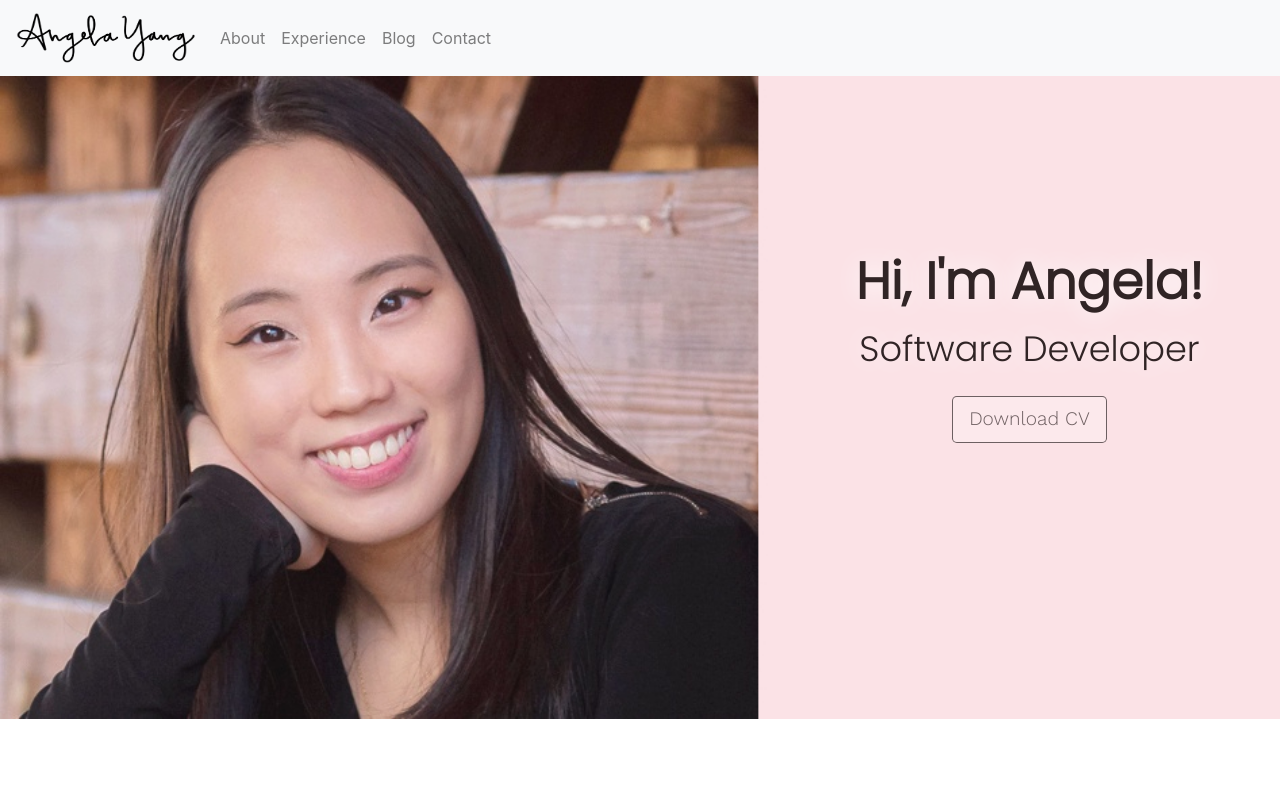
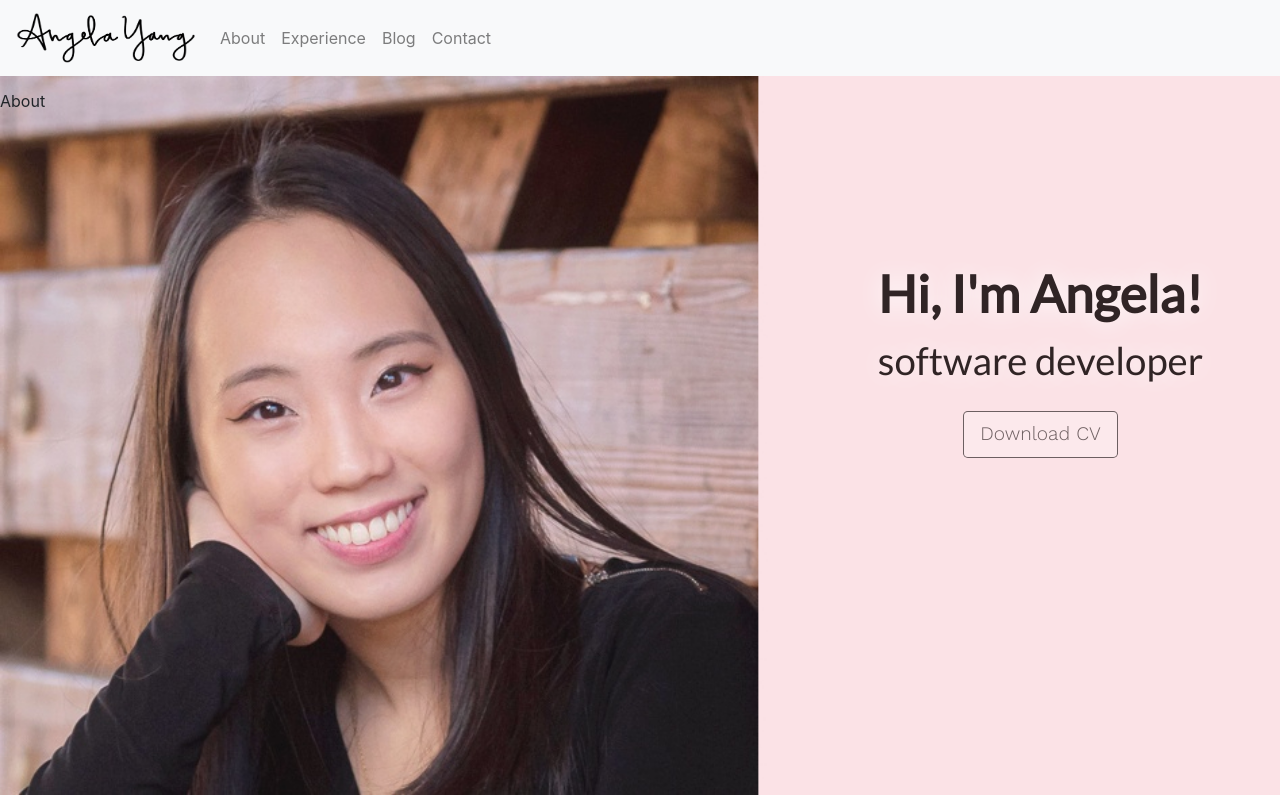
Before and after one commit to angelagyang/angelagyang.github.io, a React (Create React App) app in the folder personal-website/: page / in a window 1280 px wide. Shown: the top 800 px of the page. Built offline with nearby package versions, Linux system fonts and the light colour scheme.

Commit message:
fix the navbar sticky issue

```diff
--- a/personal-website/src/components/about.js
+++ b/personal-website/src/components/about.js
@@ -3,7 +3,7 @@ import React, { Component } from 'react'
 export default class About extends Component {
     render() {
       return (
-        <div id="about">
+        <div id="about" className="aboutContainer">
             <div className="aboutBody">
                 <p>About</p>
             </div>
--- a/personal-website/src/components/home.js
+++ b/personal-website/src/components/home.js
@@ -12,7 +12,7 @@ export default class Home extends Component {
               Hi, I'm Angela!
             </p>
             <p id="secondText">
-              Software Developer
+              software developer
             </p>
             <p>
               <Button href="AngelaYangCV.pdf" target="_blank" className="downloadCvButton" variant="primary" size="lg">Download CV</Button>
--- a/personal-website/src/components/navbar.js
+++ b/personal-website/src/components/navbar.js
@@ -4,7 +4,7 @@ import { Navbar,Nav } from 'react-bootstrap'
 export default class NavBar extends Component {
     render() {
       return (
-        <Navbar classame="pr-0 pl-0" bg="light" expand="lg" sticky="top" >
+        <Navbar id="sticky-bar" classame="pr-0 pl-0" bg="light" expand="lg" sticky="top" >
           <Navbar.Toggle aria-controls="basic-navbar-nav" />
           <Navbar.Brand href="#home">
             <img
--- a/personal-website/src/index.css
+++ b/personal-website/src/index.css
@@ -1,13 +1,15 @@
 /** FONTS **/
 @import url('https://fonts.googleapis.com/css2?family=IBM+Plex+Sans:wght@300;400&family=Libre+Franklin:wght@500&display=swap');
 @import url('https://fonts.googleapis.com/css2?family=Poppins:wght@300&family=Work+Sans:wght@300&display=swap');
+@import url('https://fonts.googleapis.com/css2?family=Lato&family=Montserrat:wght@600&family=Roboto:wght@700&display=swap');
 
 html{
-  height: 100%;
+  height: 100% !important;
   scroll-behavior: smooth;;
 }
 
 body {
+  /** for navbar **/
   margin: 0;
   width: 100%;
   height: 100% !important;
@@ -16,10 +18,6 @@ body {
     sans-serif;
   -webkit-font-smoothing: antialiased;
   -moz-osx-font-smoothing: grayscale;
-}
-
-html {
-  height: 100% !important;
 }
 
 code {
@@ -34,11 +32,16 @@ p {
 }
 
 /** NAVBAR **/
+.sticky-bar {
+  z-index:0;
+  position: sticky;
+  top: 0;
+}
+
 .center-navbar {
   width:30%;
   margin-left: 35%;
 }
-
 
 .basic-navbar-nav {
   width: 100%;
@@ -47,37 +50,28 @@ p {
 
 /** HOME PAGE **/
 
-/**
-.jumbotronImg {
-  background-image: url("images/angela.jpg");
-  max-width: 100%;
-  background-position: left;
-  background-size: cover;
-  background-repeat: no-repeat;
-  display: flex;
-  align-items: center;
-}
-*/
-
 .jumbotronContainer {
   display: flex;
-  overflow:hidden;
-  width: 100%;
-  height: 100%;
+  overflow: visible;
+  width: 100% !important;
+  height: 100% !important;
+  z-index:0;
 }
 
 .jumbotronImage {
   width: 100%;
   height: auto;
   position:absolute;
-  top: 0;
+  top: 70;
   left: 0;
+  z-index: 0
 }
 
 .jumbotronText {
   /** font config **/
   color: #302425;
-  font-family: 'Poppins', sans-serif;
+  font-family: 'Lato', sans-serif;
+
   /** Specify font size based on viewport - provide fallback for older browsers **/
   font-size: 80px;
   font-size: 4vw;
@@ -87,21 +81,21 @@ p {
   /** position config **/
   height: 100%;
   max-height:1000px;
-  z-index: 10;
+  z-index: 5;
   position: absolute;
-  top: 0;
+  top: 70;
   right: 0;
   margin-left: auto;
   margin-right: 0;
   text-align: center;
   height: 100% !important;
-  padding-top: 20%;
+  padding-top: 15%;
   padding-right: 6%;
 }
 
 #secondText {
   font-size: 55px;
-  font-size: 2.75vw;
+  font-size: 3vw;
   font-weight: lighter !important;
   font-weight: normal;
   text-shadow: 0px 0px 25px #ffffff;
@@ -123,6 +117,11 @@ p {
 
 
 /** ABOUT **/
+.aboutContainer {
+  position:absolute;
+  z-index: 0;
+}
+
 .aboutBody {
   height: 900px;
 
```
Also changed, not shown: 1 other file (tests, documents, lock files or other folders).
